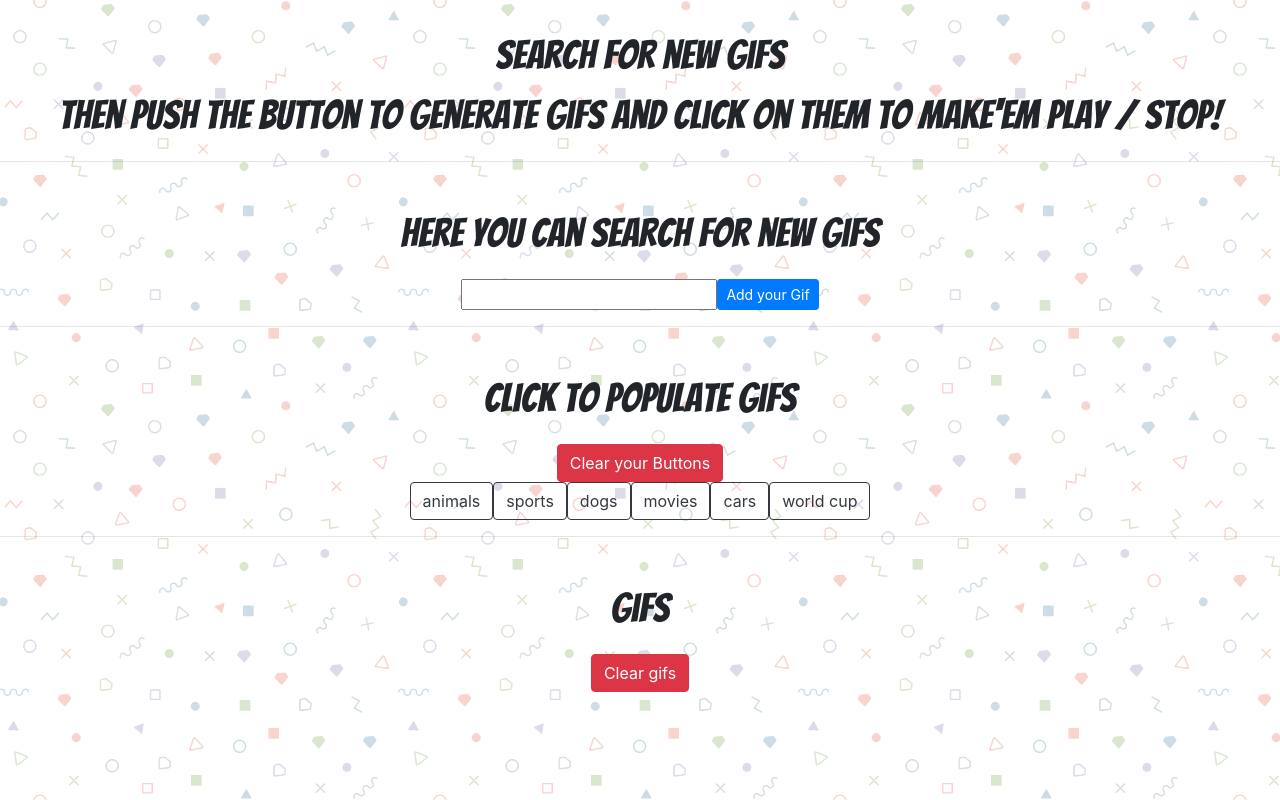
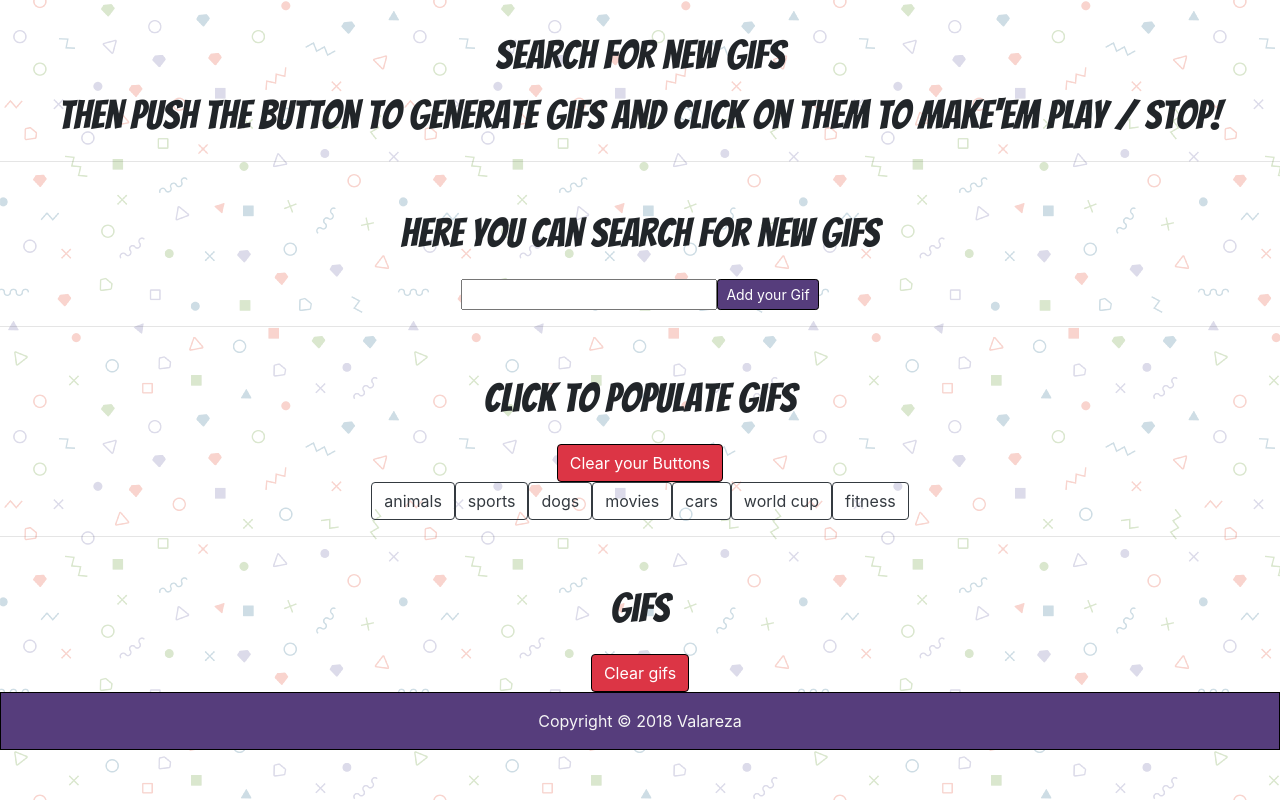
Before and after one commit to Valarezafattahi/Giphy, a plain HTML site: page index.html in a window 1280 px wide. Drawn offline with nearby package versions, Linux system fonts and the light colour scheme.

Commit message:
BS added

```diff
--- a/assets/CSS/style.css
+++ b/assets/CSS/style.css
@@ -7,3 +7,22 @@ p {
     font-family: 'Bangers', cursive;
     font-size: 2.5em;
 }
+
+footer {
+    color: whitesmoke;
+    background-color: #563d7c;
+    border: solid 1px black;
+}
+
+#gifAdd {
+    background-color: #563d7c;
+    border-color:black;
+}
+
+#btnClearBtn {
+    border-color: black;
+}
+
+#gifsClearBtn {
+    border-color: black;
+}
--- a/assets/JavaScript/app.js
+++ b/assets/JavaScript/app.js
@@ -8,7 +8,7 @@
 // variables:
 var apiKey = "zfluSwDcxvo0mZ1fkUB75SS1cgXGyoet";
 var queryURL;
-var btnList = ["animals", "sports", "dogs", "movies", "cars", "world cup"];
+var btnList = ["animals", "sports", "dogs", "movies", "cars", "world cup", "fitness"];
 var searchTerm;
 
 // Functions:
--- a/index.html
+++ b/index.html
@@ -46,6 +46,12 @@
         <div class="row justify-content-md-center" id="gifsWindow"></div>
     </div>
 
+    <footer>
+        <div class="footer-copyright text-center py-3 ">
+            Copyright &copy; 2018 Valareza
+        </div>
+    </footer>
+
 </body>
 
 </html>
```
